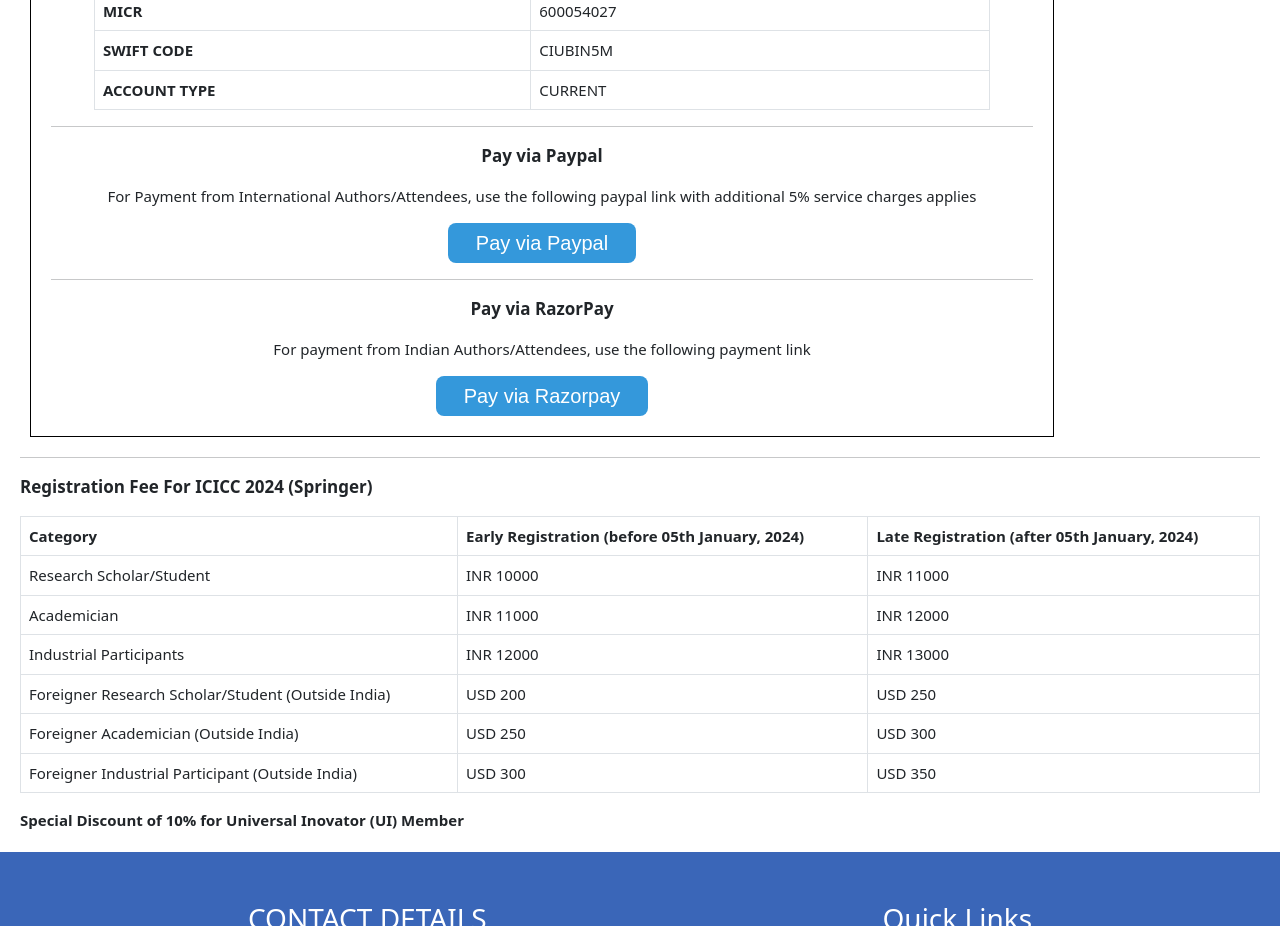
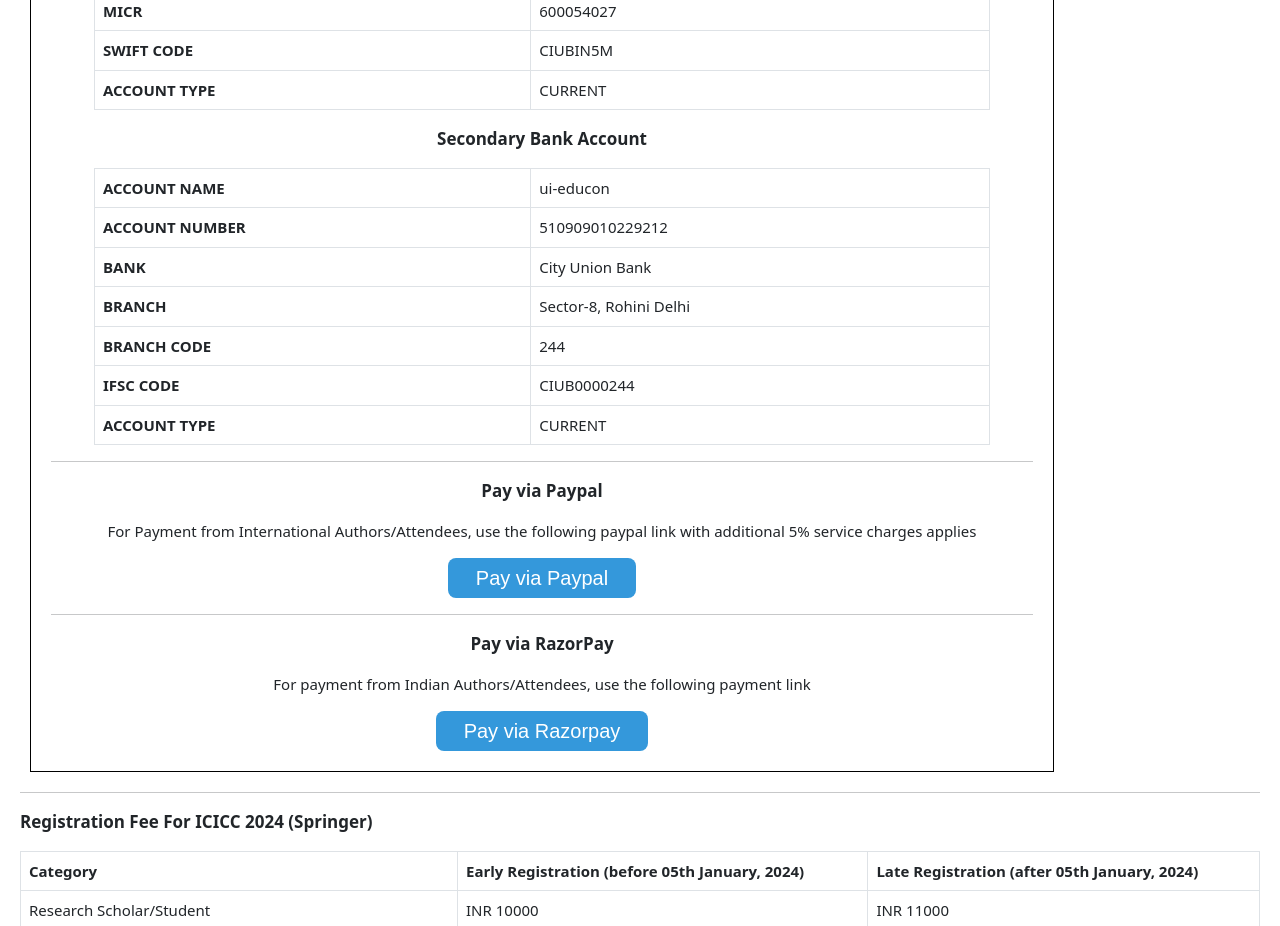
Before and after one commit to bhavyak13/icicc-conf, a React (Create React App) app: page /registrations in a window 1280 px wide. Shown: the part 1000-1926 px from the top of the page. Built offline with nearby package versions, Linux system fonts and the light colour scheme.

Commit message:
bank reg

```diff
--- a/src/Registration/Registration.js
+++ b/src/Registration/Registration.js
@@ -123,6 +123,47 @@ const Registration = () => {
                 <td> CURRENT</td>
               </tr>
             </tbody>
+      </table>
+      <p style={{fontWeight:"700",fontSize:"17px"}}>Secondary Bank Account</p>
+      <table class="table table-bordered table-hover" style={{textAlign:"left"}}>
+            <tbody>
+              <tr>
+                <td><b>ACCOUNT NAME </b></td>
+                <td>ui-educon</td>
+              </tr>
+              <tr>
+                <td><b>ACCOUNT NUMBER </b></td>
+                <td> 510909010229212</td>
+              </tr>
+              <tr>
+                <td><b>BANK </b></td>
+                <td> City Union Bank</td>
+              </tr>
+              <tr>
+                <td><b>BRANCH </b></td>
+                <td> Sector-8, Rohini Delhi </td>
+              </tr>
+              <tr>
+                <td><b> BRANCH CODE </b></td>
+                <td> 244</td>
+              </tr>
+              <tr>
+                <td><b> IFSC CODE </b></td>
+                <td> CIUB0000244 </td>
+              </tr>
+              {/* <tr>
+                <td><b> MICR </b></td>
+                <td> 600054027</td>
+              </tr>
+              <tr>
+                <td><b> SWIFT CODE </b></td>
+                <td> CIUBIN5M</td>
+              </tr>*/}
+              <tr>
+                <td><b> ACCOUNT TYPE </b></td>
+                <td> CURRENT</td>
+              </tr>
+            </tbody>
           </table>
 </div>
 
--- a/src/SpecialSessions/spsessions.js
+++ b/src/SpecialSessions/spsessions.js
@@ -194,14 +194,15 @@ const spdata = [
         ],
         spname: "SS 021.pdf"
     },
+    {
+        anchor: require("./SS-022.pdf"),
+        title: "SS_22: Harvesting the Future: Advancements in innovative computing and communication for Agricultural Applications",
+        organisers: [
+            "Stefano Rinaldi, University of Brescia – Department of Information Engineering, Italy",
+        ],
+        spname: "SS 022.pdf"
+    },
     // {
-    //     anchor: require("./SS-022.pdf"),
-    //     title: "SS_22: Privacy, Secure, and Enabling Trustworthiness using Data Analytics",
-    //     organisers: [
-    //         "Dr. Mohammad Zunnun Khan, Kingdom of Saudi Arabia",
-    //     ],
-    //     spname: "SS 022.pdf"
-    // },{
     //     anchor: require("./SS-023.pdf"),
     //     title: "SS_23: Innovative Techniques and Emerging trends in the Healthcare industry using new-age Technologies",
     //     organisers: [
```
Also changed, not shown: 1 other file (tests, documents, lock files or other folders).
